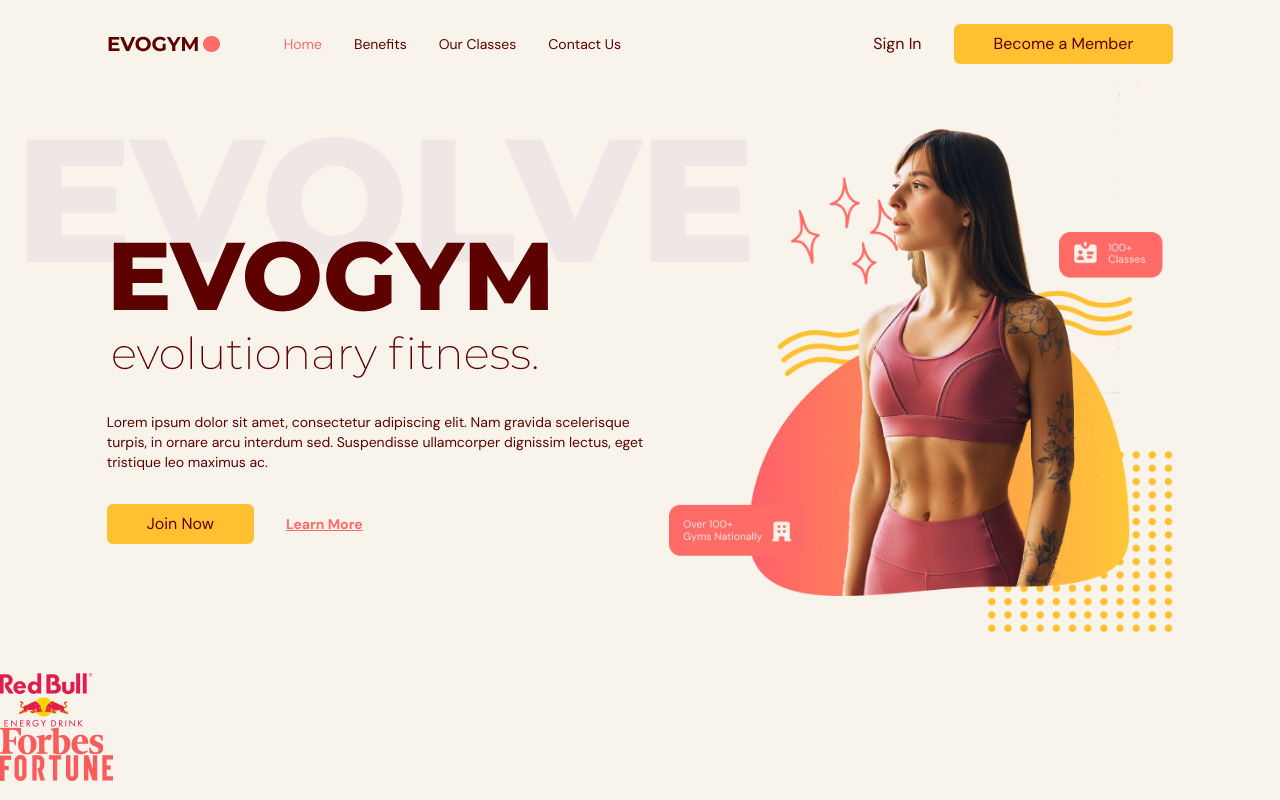
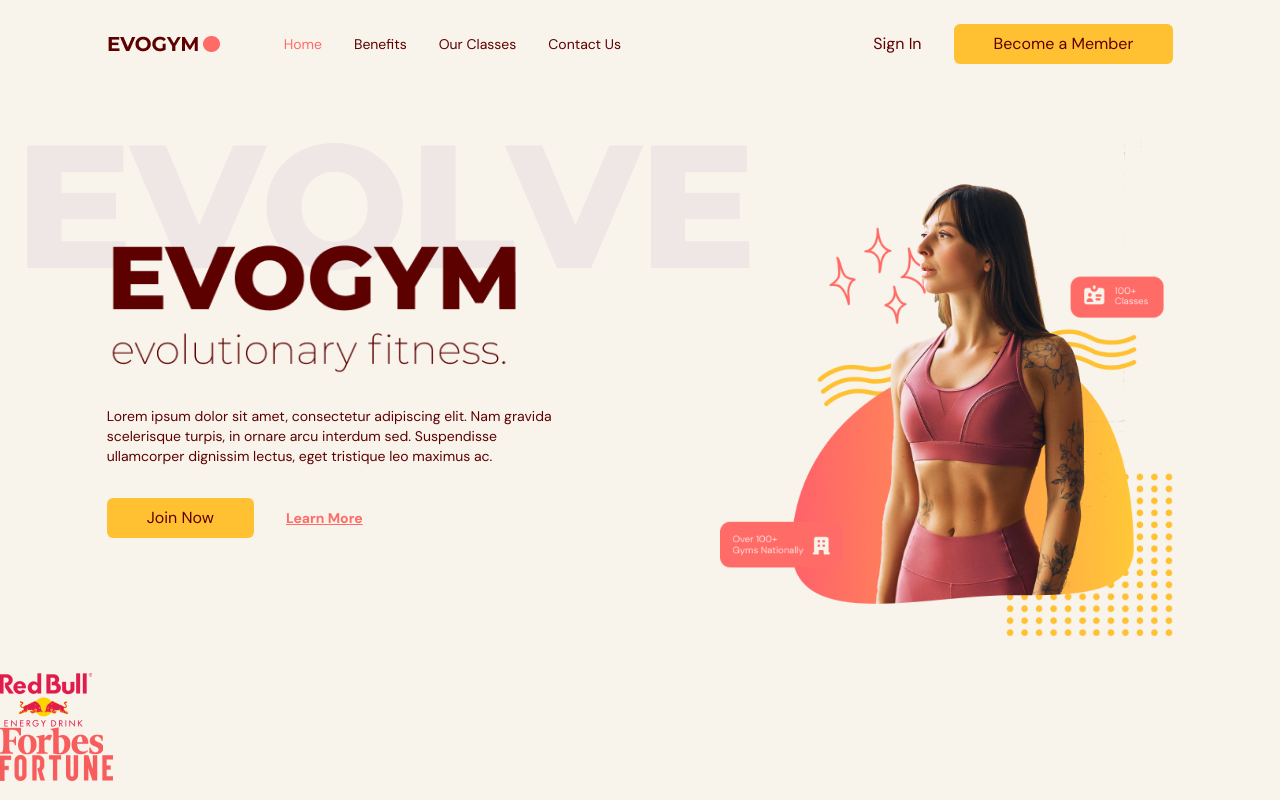
Before and after one commit to edwrdddk/ts-react-gym-app, a React (Vite) app: page / in a window 1280 px wide. Built offline with nearby package versions, Linux system fonts and the light colour scheme.

Commit message:
Home page in progress 1.3 img positioning

```diff
--- a/src/scenes/home/index.tsx
+++ b/src/scenes/home/index.tsx
@@ -52,7 +52,7 @@
         </div>
 
         {/* Image */}
-        <div>
+        <div className="flex basis-3/5 justify-center md:z-10 md:ml-40 md:mt-16 md:justify-items-end">
           <img src={HomePageGraphic} alt="home-pageGraphic" />
         </div>
       </div>
```
